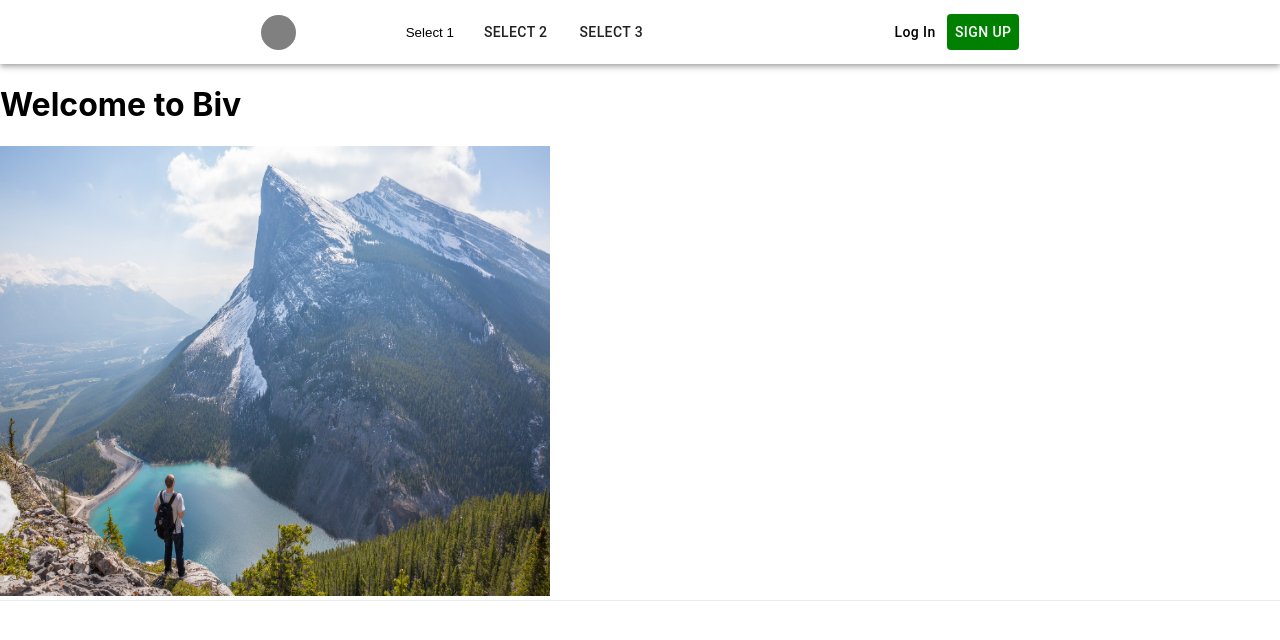
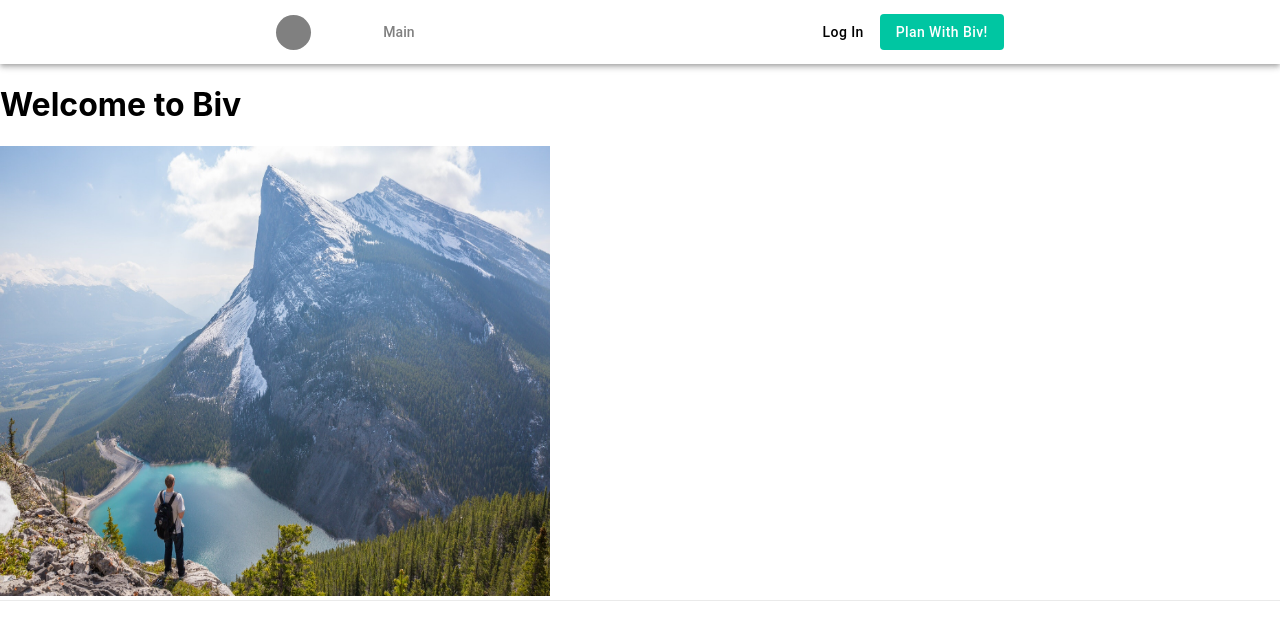
Before and after one commit to AlonsoVS/Biv-web-frontend, a Next.js app: page / in a window 1280 px wide. Shown: the top 640 px of the page. Built offline with nearby package versions, Linux system fonts and the light colour scheme.

Commit message:
Style Navbar

```diff
--- a/components/Navbar.js
+++ b/components/Navbar.js
@@ -1,7 +1,17 @@
-import { AppBar, Button, IconButton, makeStyles, MenuItem, Toolbar } from '@material-ui/core';
+import { AppBar, Button, IconButton, Link, makeStyles, MenuItem, Toolbar } from '@material-ui/core'
+import { useRouter } from 'next/router'
 import React from 'react'
 
 const useStyles = makeStyles({
+    logContainer: {
+        display: 'flex',
+        margin: '0rem 0rem 0rem 12rem',
+        "& Button": {
+            padding: '6px 16px',
+            borderRadius: '4px',
+            textTransform: 'none',
+        }
+    },
     logoButton: {
         background: 'grey',
         height: '35px',
@@ -11,43 +21,34 @@ const useStyles = makeStyles({
     loginButton: {
         background: 'white',
         color: 'black',
-        textTransform: 'none'
-    },
-    logContainer: {
-        display: 'flex',
-        margin: '0rem 0rem 0rem 8rem'
     },
     selectContainer: {
         color: 'grey',
-        margin: '0 6rem',
+        margin: '0 12rem 0 4rem',
         display: 'flex',
         flexDirection: 'row',
-        justifyContent: 'space-around',
-        "& button:active": {
-            background: 'green',
-            outline: 'none'
+        justifyContent: 'space-around'
+    },
+    selectNavButton: {
+        color: 'grey',
+        margin: '0rem 0.5rem',
+        fontFamily: '"Roboto", "Helvetica", "Arial", sans-serif',
+        fontSize: '14px',
+        fontWeight: 500,
+        "&:focus": {
+            color: 'rgb(45,168,146)'
         },
-        "& button:hover": {
-            color: 'green',
-            outline: 'none'
+        "&:hover": {
+            color: 'rgb(0,198,162)',
+            textDecoration: 'none'
         }
     },
     signUpButton: {
-        background: 'green',
+        background: 'rgb(0,198,162)',
         width: 'max-content',
         "&:hover": {
-            background: 'purple'
+            background: 'rgb(45,168,146)'
         }
-    },
-    selectNavButton: {
-        background: 'none',
-        border: 'none',
-        borderRadius: '4px',
-        cursor: 'pointer',
-        margin: '0rem 0.5rem',
-        "&:focus": {
-            outline: 'none'
-        },
     },
     toolbar: {
         background: 'white',
@@ -57,8 +58,9 @@ const useStyles = makeStyles({
     }
 });
 
-export default function Navbar(props) {
+export default function Navbar() {
     const classes = useStyles();
+    const router = useRouter();
     return(
         <AppBar position="static" style={ { background: 'white' } }>
             <Toolbar className={classes.toolbar}>
@@ -70,19 +72,22 @@ export default function Navbar(props) {
                     <MenuItem />
                 </IconButton>
                 <div className={classes.selectContainer}>
-                    <button className={classes.selectNavButton}>
-                        Select 1
-                    </button>
-                    <Button className={classes.selectNavButton}>
-                        Select 2
-                    </Button>
-                    <Button className={classes.selectNavButton}>
-                        Select 3
-                    </Button>
+                    <Link
+                        className={classes.selectNavButton}
+                        href='/main'
+                    >
+                        Main
+                    </Link>
                 </div>
                 <div className={classes.logContainer}>
-                    <Button className={classes.loginButton} color="inherit">Log In</Button>
-                    <Button className={classes.signUpButton} color="inherit">Sign Up</Button>
+                    <Button
+                        className={classes.loginButton}
+                        color="inherit"
+                        onClick={() => router.push('/login')}
+                    >
+                        Log In
+                    </Button>
+                    <Button className={classes.signUpButton} color="inherit">Plan With Biv!</Button>
                 </div>
             </Toolbar>
         </AppBar>
--- a/package.json
+++ b/package.json
@@ -9,6 +9,7 @@
   },
   "dependencies": {
     "@material-ui/core": "^4.11.3",
+    "@material-ui/icons": "^4.11.2",
     "next": "10.0.6",
     "react": "17.0.1",
     "react-dom": "17.0.1"
--- a/pages/_app.js
+++ b/pages/_app.js
@@ -1,7 +1,11 @@
+import Navbar from '../components/Navbar'
 import '../styles/globals.css'
 
 function MyApp({ Component, pageProps }) {
-  return <Component {...pageProps} />
+  return <>
+            <Navbar/>
+            <Component {...pageProps} />
+          </>
 }
 
 export default MyApp
--- a/pages/index.js
+++ b/pages/index.js
@@ -11,7 +11,6 @@ export default function Home() {
         <link rel="icon" href="/favicon.ico" />
       </Head>
 
-      <Navbar/>
       <Main/>
       <footer className={styles.footer}></footer>
     </div>
```
Also changed, not shown: 1 other file (tests, documents, lock files or other folders).
